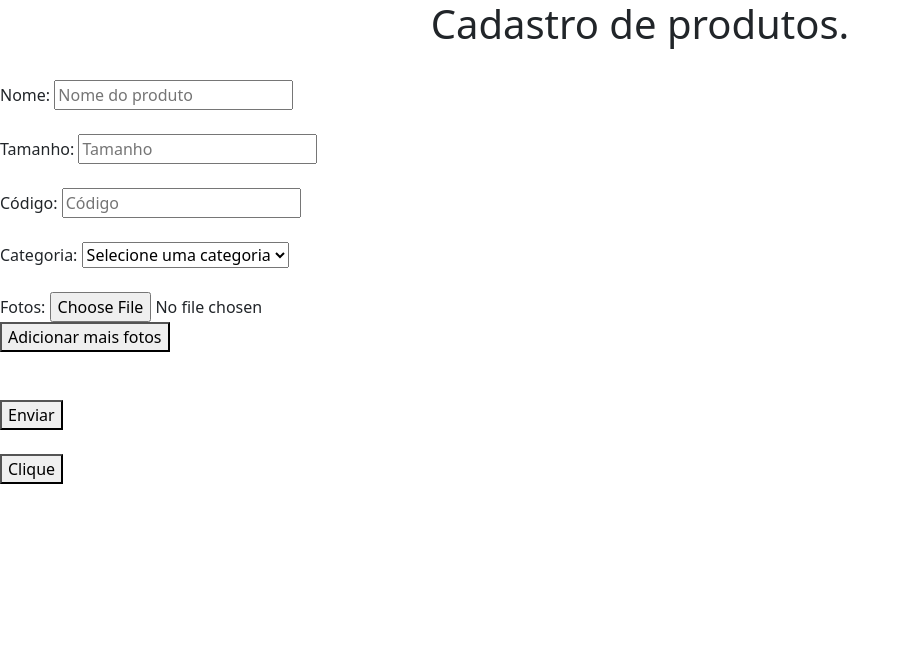
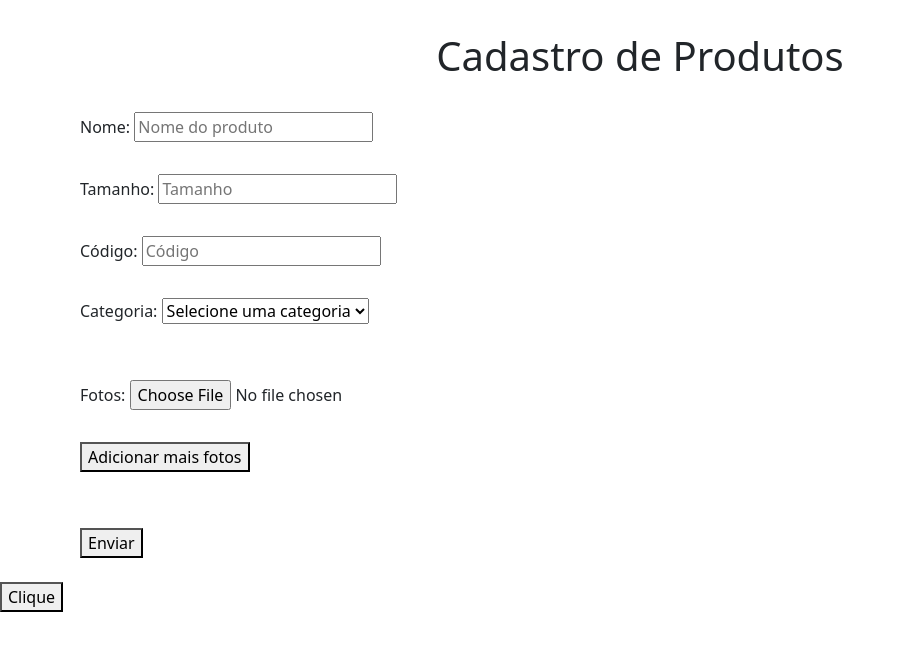
Before and after one commit to KLima12/Serra-da-Capivara, a Django app: page /gestao/cadastro/ in a window 1280 px wide. Shown: the top 651 px of the page, without its empty margins (0-910 px from the left). Run offline with Django 5.2, Linux system fonts and the light colour scheme; data comes from the database, SQL or seed files in the repository.

Commit message:
Mudanças Estilos

```diff
--- a/gestao/templates/cadastro.html
+++ b/gestao/templates/cadastro.html
@@ -3,29 +3,35 @@
 <!DOCTYPE html>
 <html lang="pt-br">
 	<head>
+		{% block css %}
+			<link rel="stylesheet" type="text/css" href="{% static 'css/styleGaleria.css' %}">
+		{% endblock %}
 		<meta charset="UTF-8">
 		<meta name="viewport" content="width=device-width, initial-scale=1.0">
 		<title>Cadastro de Produtos</title>
-
 	</head>
 	<body>
 		{% block 'dashboard' %}
-		<h1 style="text-align: center;">Cadastro de produtos.</h1>
+		<h1 class="cabecalho">Cadastro de Produtos</h1>
 		<form action="{% url 'cadastro' %}" method="post" enctype="multipart/form-data">
 			{% csrf_token %}
-			<br>
+
+			<div class="field-box">
 				<label for="name">Nome:</label>
 				<input type="text" name="name" placeholder="Nome do produto" id="name" required>
-			<br>
-			<br>
+			</div>
+
+			<div class="field-box">
 				<label for="size">Tamanho:</label>
 				<input type="text" id="size" name="size" placeholder="Tamanho" required>
-			<br>
-			<br>
+			</div>
+
+			<div class="field-box">
 				<label for="code">Código:</label>
 				<input type="text" name="code" id="code" placeholder="Código" required>
-			<br>
-			<br>
+			</div>
+
+			<div class="field-box">
 				<label for="category">Categoria:</label>
 				<select id="category" name="category" required>
 					<option value="" disabled selected>Selecione uma categoria</option>
@@ -33,18 +39,24 @@
 					<option value="{{ category.id }}">{{ category.name }}</option>
 					{% endfor %}
 				</select>
-
+			</div>
 
 			<br>
-			<br>
-			<div id="photo-fields">
+
+			<div id="photo-fields" class="field-box">
 				<label>Fotos:</label>
 				<input type="file" name="photos[]" accept="image/*">
 			</div>
+
+			<div class="field-box">
 				<button type="button" onclick="addPhotoField()">Adicionar mais fotos</button><br>
+			</div>
+
 			<br>
-			<br>
+
+			<div class="field-box">
 				<button type="submit">Enviar</button>
+			</div>
 		</form>
 		<br>
 		<button type="submit" onclick="clique()">Clique</button>
--- a/gestao/templates/galeria.html
+++ b/gestao/templates/galeria.html
@@ -42,6 +42,8 @@
                     {% else %}
                         <p class="vertical">Sem Produtos</p>
                     {% endif %}
+
+                    <a href="{% url 'cadastro'%}" class="btn btn-add">Adicionar Produto</a>
                 </div>
             </div>
             {% endfor %}
--- a/gestao/templates/home.html
+++ b/gestao/templates/home.html
@@ -10,5 +10,8 @@
 	<body>
 		{% block 'dashboard' %}
 		{% endblock %}
+
+		<a href="{% url 'cadastro'%}" class="btn btn-add">Adicionar Produtos</a>
+		<a href="{% url 'galeria'%}" class="btn btn-add">Consultar Produtos</a>
 	</body>
 </html>
--- a/templates/static/css/styleGaleria.css
+++ b/templates/static/css/styleGaleria.css
@@ -73,3 +73,24 @@
 .btn-edit:hover {
     background-color: #2386c8 !important;
 }
+
+.btn-add {
+    margin-left: 7rem !important;
+    display: flex !important;;
+    align-items: center !important;;
+    justify-content: center !important;;
+    border: #35a7dc 1px solid !important;
+    padding: 0.5rem 1rem;
+    text-align: center !important;;
+    text-decoration: none;
+}
+
+.field-box {
+    margin-left: 5rem;
+    margin-top: 2rem;
+}
+
+.field {
+    background-color: #35a7dc !important;
+    color: white;
+}
```
Lines whose indentation alone changed are shown as unchanged.
